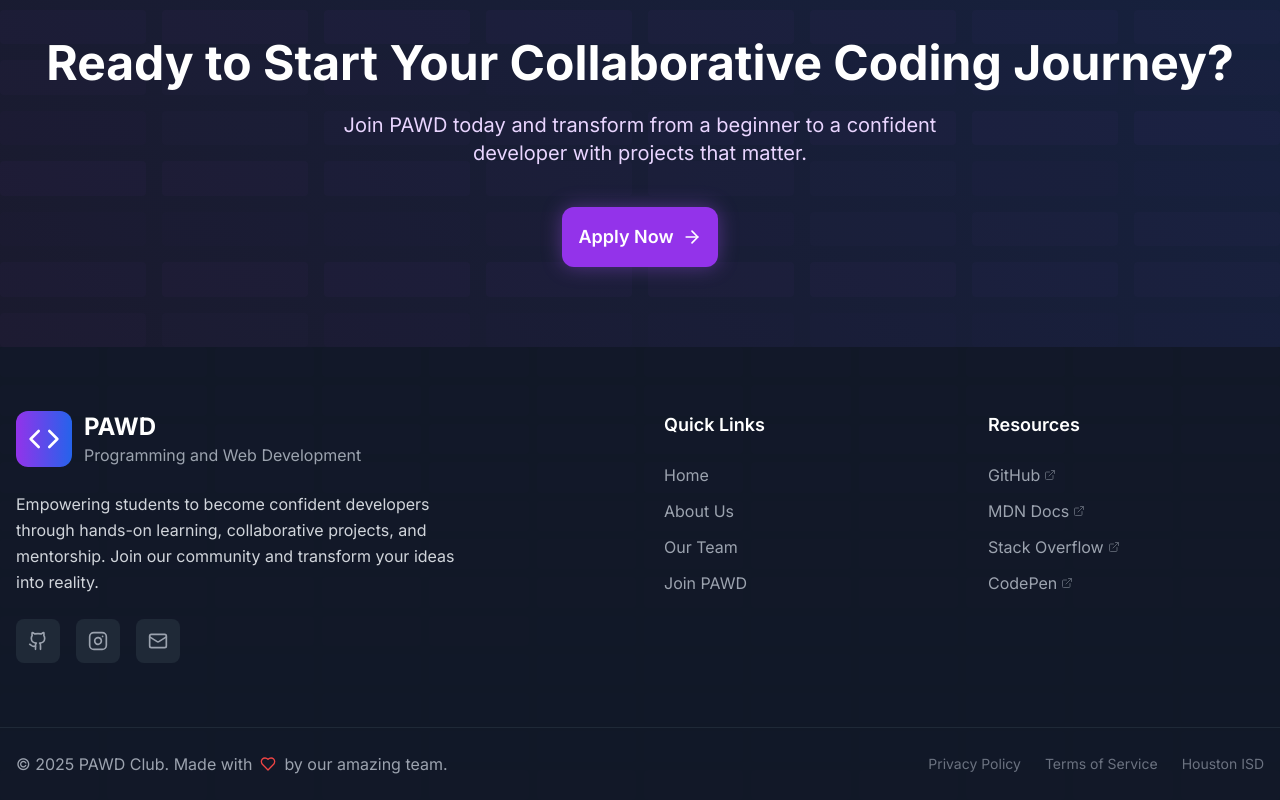
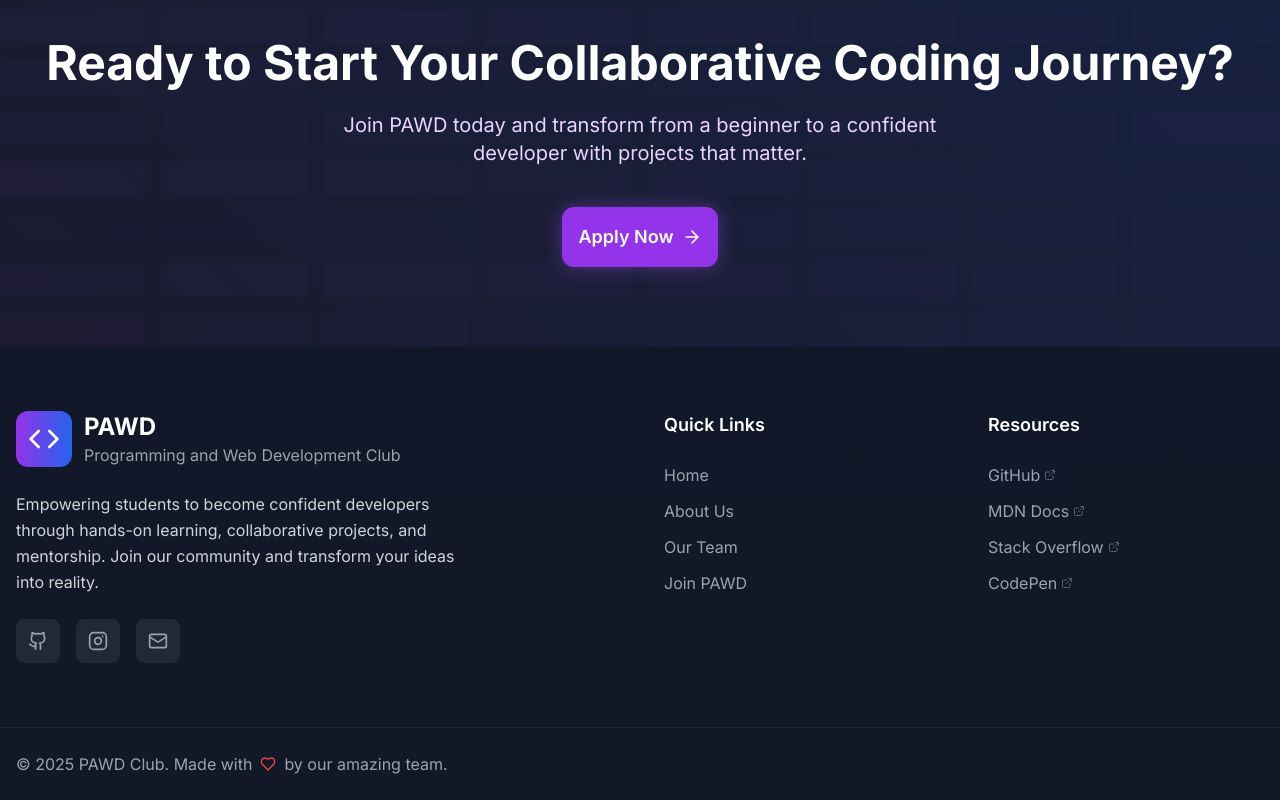
Before and after one commit to programmingcvhs/programmingcvhs.github.io, a Next.js app: page / in a window 1280 px wide. Shown: the part 2075-2875 px from the top of the page. Built offline with nearby package versions, Linux system fonts and the light colour scheme.

Commit message:
Update Footer.tsx

```diff
--- a/components/Footer.tsx
+++ b/components/Footer.tsx
@@ -61,7 +61,7 @@ export function Footer() {
                   </div>
                   <div>
                     <h3 className="text-2xl font-bold">PAWD</h3>
-                    <p className="text-gray-400">Programming and Web Development</p>
+                    <p className="text-gray-400">Programming and Web Development Club</p>
                   </div>
                 </div>
 
@@ -169,16 +169,6 @@ export function Footer() {
                 </motion.div>
                 <span>by our amazing team.</span>
               </div>
-
-              <div className="flex items-center space-x-6 text-sm text-gray-500">
-                <Link href="/privacy" className="hover:text-purple-400 transition-colors">
-                  Privacy Policy
-                </Link>
-                <Link href="/terms" className="hover:text-purple-400 transition-colors">
-                  Terms of Service
-                </Link>
-                <span>Houston ISD</span>
-              </div>
             </motion.div>
           </div>
         </div>
```
